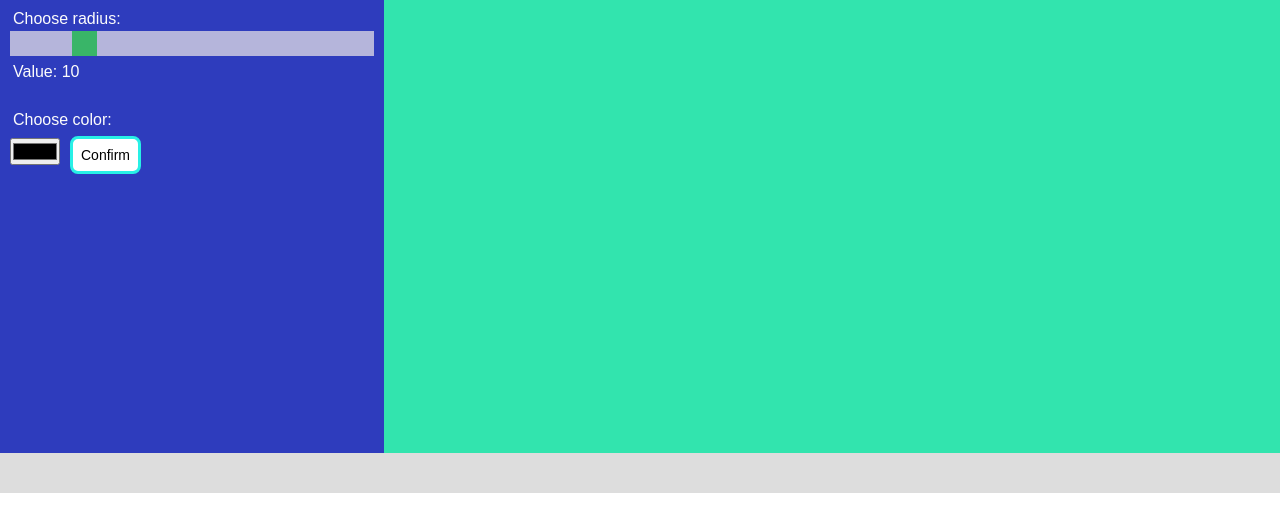
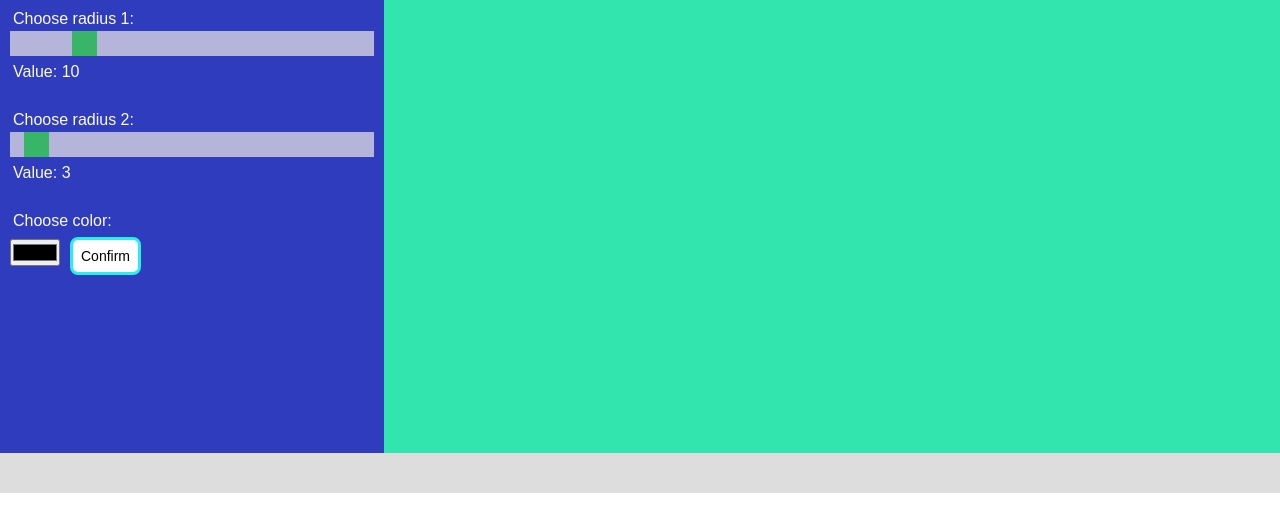
Before and after one commit to anastasiiabevziuk/AntistressJS, a plain HTML site: page src/index.html in a window 1280 px wide. Shown: the part 84-616 px from the top of the page. Drawn offline with Linux system fonts and the light colour scheme.

Commit message:
add second radius for Sample1

```diff
--- a/src/css/main.css
+++ b/src/css/main.css
@@ -67,7 +67,14 @@ body {
   }
   .containerForSlider {
     width: 100%;
+
   }
+  .containerForSlider p {
+    width: 100%;
+    margin-bottom: 30px;
+  }
+
+
 
   .slider {
     -webkit-appearance: none;
@@ -99,9 +106,9 @@ body {
     background: #3cbe40b4;
     cursor: pointer;
   }
-  .containerForButton{
+  /*.containerForButton {
     margin-top: 30px;
-  }
+  }*/
 
   .buttColor {
     background-color: white;
--- a/src/js/sample1.js
+++ b/src/js/sample1.js
@@ -5,6 +5,7 @@ export function Sample1 (){
     this._queue = [];
     this._delay = 25;
     this._radius = 10;
+    this._radiusTwo = 3;
 }
 Sample1.prototype = Object.create(SampleBase.prototype);
 Sample1.prototype.constructor = Sample1;
@@ -19,17 +20,17 @@ Sample1.prototype.createSliderForRadius = function(div){
     slideContainer.className = "containerForSlider";
     div.appendChild(slideContainer);
     let slider = this.createSlider(slideContainer, 1, 50, this._radius);
-    //this._slider = document.createElement('input');
-    //this._slider.type = "range";
-    //this._slider.min = "1";
-    //this._slider.max = "50";
-   // this._slider.value = "10";
-    //this._slider.className = "slider";
-    //slideContainer.appendChild(this._slider);
-    slideContainer.insertAdjacentHTML('beforebegin', ' <p>Choose radius:</p>');
+    slideContainer.insertAdjacentHTML('beforebegin', ' <p>Choose radius 1:</p>');
     slideContainer.insertAdjacentHTML("beforeend", ' <p>Value: <span id="demo"></span></p>');
-    this.selectRadius(slider);
 
+    let slideContainerTwo = document.createElement('div');
+    slideContainerTwo.className = "containerForSlider";
+    div.appendChild(slideContainerTwo);
+    let sliderTwo = this.createSlider(slideContainerTwo, 1, 50, this._radiusTwo);
+    slideContainerTwo.insertAdjacentHTML('beforebegin', ' <p>Choose radius 2:</p>');
+    slideContainerTwo.insertAdjacentHTML("beforeend", ' <p>Value: <span id="demoTwo"></span></p>');
+
+    this.selectRadius(slider, sliderTwo);
 };
 
 Sample1.prototype.createButtonForColor = function(div){
@@ -54,13 +55,20 @@ Sample1.prototype.chooseColor = function(btn){
 };
 
 
-Sample1.prototype.selectRadius = function(slider){
+Sample1.prototype.selectRadius = function(slider, sliderTwo){
     let output = document.getElementById("demo");
     output.innerHTML = slider.value;
     const self = this;
     slider.oninput = function() {
-    output.innerHTML = this.value;
-    self._radius = this.value;
+        output.innerHTML = this.value;
+        self._radius = this.value;
+    };
+    let outputTwo = document.getElementById("demoTwo");
+    outputTwo.innerHTML = sliderTwo.value;
+    const selfTwo = this;
+    sliderTwo.oninput = function() {
+        outputTwo.innerHTML = this.value;
+        selfTwo._radiusTwo = this.value;
     };
 };
 
@@ -82,10 +90,8 @@ Sample1.prototype.createCanvas = function(div){
 
 
 
- Sample1.prototype.drawCircle = function(x, y, rad, color){
-
-
-    //context.globalAlpha = c;
+ Sample1.prototype.drawCircle = function(x, y, rad, color, opacity){
+    this._context.globalAlpha = opacity;
     this._context.fillStyle = color;
     this._context.beginPath();
     this._context.arc(x, y, rad , 0, 2 * Math.PI, false);
@@ -96,10 +102,12 @@ Sample1.prototype.createCanvas = function(div){
  Sample1.prototype.drawCircles =  function() {
     let counter = 0;
     for(let i = this._queue.length - 1; i >= 0; i--) {
+        let k = i / this._queue.length;
         let ob =  this._queue[i];
-        //let clarity =  (this.maxLengthQueue - counter)/this.maxLengthQueue;
+        let opacity = k;
+        let radius =  (this._radius * k + this._radiusTwo * (1 - k) );
         counter++;
-        this.drawCircle(ob.x, ob.y,  this._radius, this.color);
+        this.drawCircle(ob.x, ob.y, radius, this.color, opacity);
     }
  };
 
```
